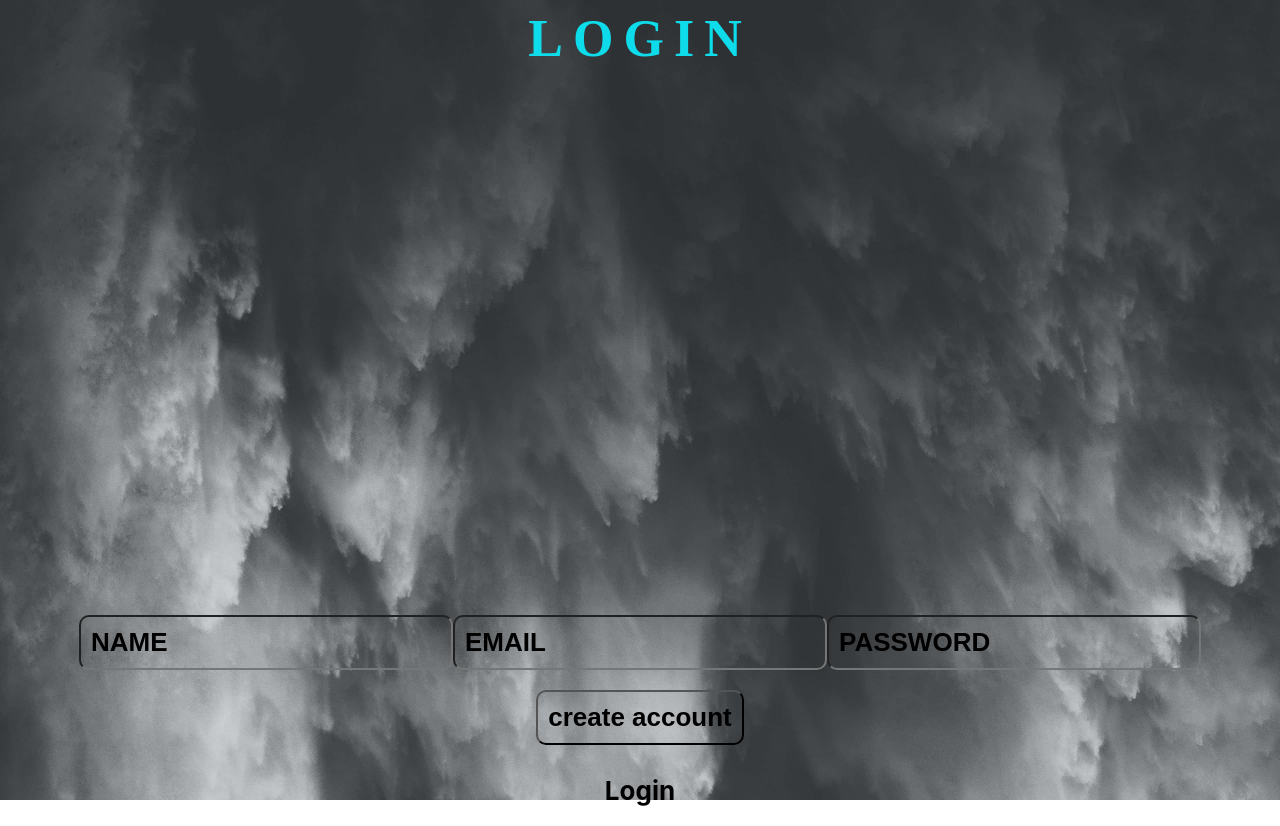
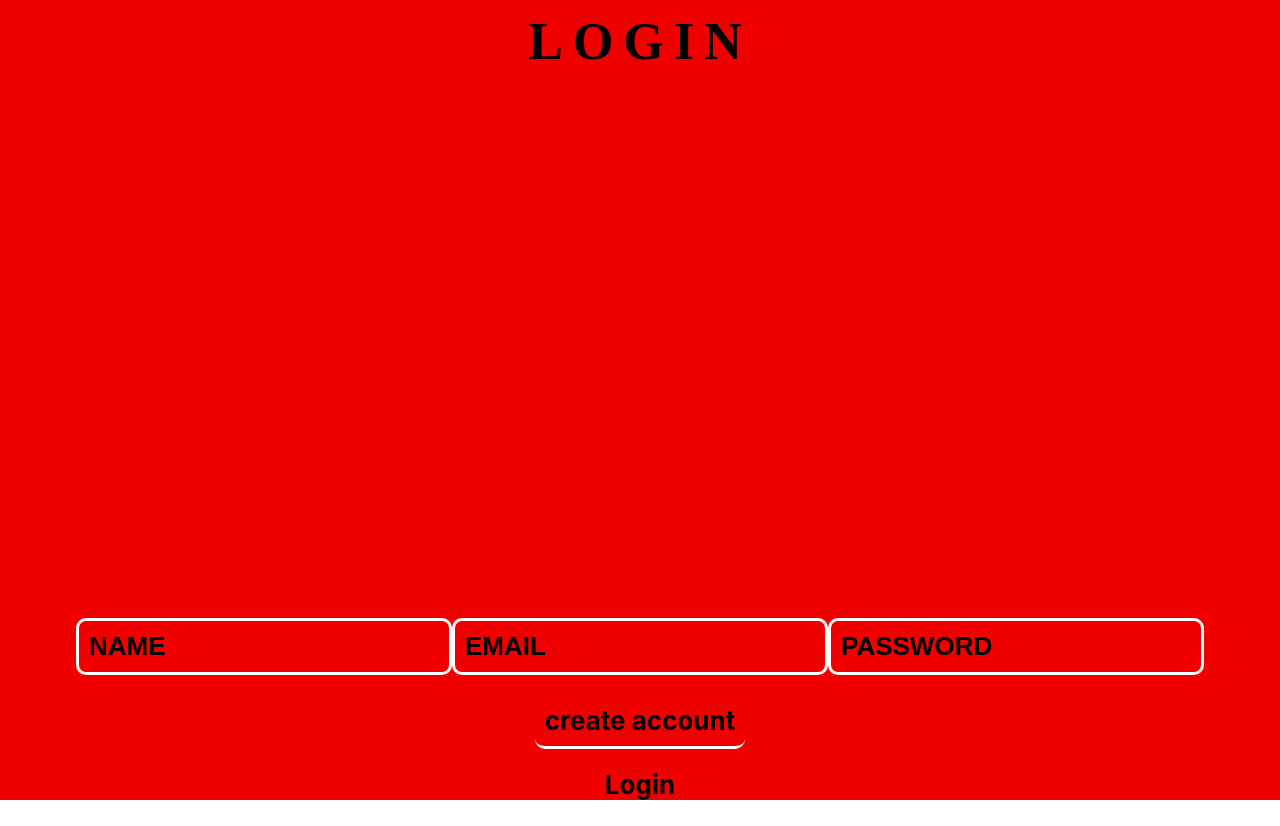
Before and after one commit to IamDavidev/PokeApiApp, a React (Vite) app: page /singup in a window 1280 px wide. Built offline with nearby package versions, Linux system fonts and the light colour scheme.

Commit message:
login finish

```diff
--- a/src/App.css
+++ b/src/App.css
@@ -10,20 +10,13 @@ a {
   color: white;
 }
 
-input,
-select,
-textarea,
-button {
-  color: #000000;
-  background-color: #1f1f1f;
-  border-color: 1px solid #1f1f1f;
-}
 
 /* login screen */
 .login_screen,
 .singup_page,
 .login_page {
-  background-image: url("/assets/LoginScreen.jpg");
+  /* background-image: url("/assets/LoginScreen.jpg"); */
+  background-color: #f10000;
   background-size: cover;
   height: 100vh;
   width: 100%;
@@ -36,7 +29,7 @@ button {
 
 .login_title {
   font-size: calc(10px + 2vmin);
-  color: rgb(15, 220, 235);
+  color: rgb(0, 0, 0);
   font-weight: bold;
   margin-bottom: 40%;
   margin-top: 0;
@@ -63,7 +56,6 @@ button {
 }
 
 .btn_login {
-  /* background-color: rgb(15, 220, 235); */
   color: rgb(0, 0, 0);
   border-radius: 10px;
   padding: 10px;
@@ -79,6 +71,7 @@ button {
   background: transparent;
   margin-bottom: 10px;
   border-radius: 10px;
+  border:3px solid rgb(255, 255, 255);
   padding: 10px;
   font-weight: bold;
   font-size: calc(10px + 2vmin);
@@ -92,8 +85,8 @@ button {
 .input_signup::placeholder {
   color: rgb(0, 0, 0);
 }
-
-.create_signup {
+/*
+.btn_login {
   background: fixed;
   margin-top: 10px;
   margin-bottom: 10px;
@@ -102,9 +95,9 @@ button {
   font-weight: bold;
   font-size: calc(10px + 2vmin);
   color: rgb(0, 0, 0);
-}
+} */
 
-.login_singup {
+.btn_login{
   display: block;
   background: fixed;
   margin-top: 10px;
@@ -114,6 +107,8 @@ button {
   font-weight: bold;
   font-size: calc(10px + 2vmin);
   color: rgb(0, 0, 0);
+  border: none;
+  border-bottom: 3px solid rgb(255, 255, 255);
 }
 
 /* NAVBAR */
--- a/src/pages/Login.jsx
+++ b/src/pages/Login.jsx
@@ -1,5 +1,5 @@
 import InputLogin from '../components/InputLogin';
-import {Link} from 'react-router-dom';
+import { Link } from 'react-router-dom';
 const Login = () => {
   return (
     <div className="login_page">
@@ -8,8 +8,12 @@ const Login = () => {
         <InputLogin type="password" pholder="PASSWORD" />
       </div>
       <div className="login_create">
-        <Link to='/'>LOGIN</Link>
-        <Link to='/singup'>CREATE ACCOUNT</Link>
+        <Link to="/" className="btn_login">
+          LOGIN
+        </Link>
+        <Link to="/singup" className="btn_login">
+          CREATE ACCOUNT
+        </Link>
       </div>
     </div>
   );
--- a/src/pages/LoginScreen.jsx
+++ b/src/pages/LoginScreen.jsx
@@ -4,19 +4,19 @@ import LoginTitle from '../components/LoginTitle';
 const LoginScreen = () => {
   return (
     <div className="login_screen">
-     <LoginTitle />
-      <div className='render_login_container'   >
-        <Link className='btn_singUp'  to="/singup">Sing up</Link>
-        <Link  className='btn_login' to="/login">Login</Link>
+      <LoginTitle />
+      <div className="render_login_container">
+        <Link className="btn_login" to="/singup">
+          Sing up
+        </Link>
+        <Link className="btn_login" to="/login">
+          Login
+        </Link>
       </div>
       <footer>
         <p>
           © 2020 Copyright:{' '}
-          <a
-            href='#'
-          >
-          David Lezama
-          </a>
+          <a href="https://github.com/L-David-T">David Lezama</a>
         </p>
       </footer>
     </div>
--- a/src/pages/SingUp.jsx
+++ b/src/pages/SingUp.jsx
@@ -1,7 +1,6 @@
 import LoginTitle from '../components/LoginTitle';
 import { Link } from 'react-router-dom';
-import InputLogin from '../components/InputLogin'
-
+import InputLogin from '../components/InputLogin';
 
 const SignUp = () => {
   return (
@@ -9,14 +8,16 @@ const SignUp = () => {
       <LoginTitle />
       <div className="singup_page_container">
         <form>
-         <InputLogin type='text' pholder="NAME"/>
-          <InputLogin type="email"  pholder="EMAIL" />
-          <InputLogin type="password"  pholder="PASSWORD" />
+          <InputLogin type="text" pholder="NAME" />
+          <InputLogin type="email" pholder="EMAIL" />
+          <InputLogin type="password" pholder="PASSWORD" />
         </form>
       </div>
       <div>
-        <button className="create_signup">create account</button>
-        <Link className="login_singup" to="/login">
+        <Link to="/" className="btn_login">
+          create account
+        </Link>
+        <Link className="btn_login" to="/login">
           Login
         </Link>
       </div>
```
